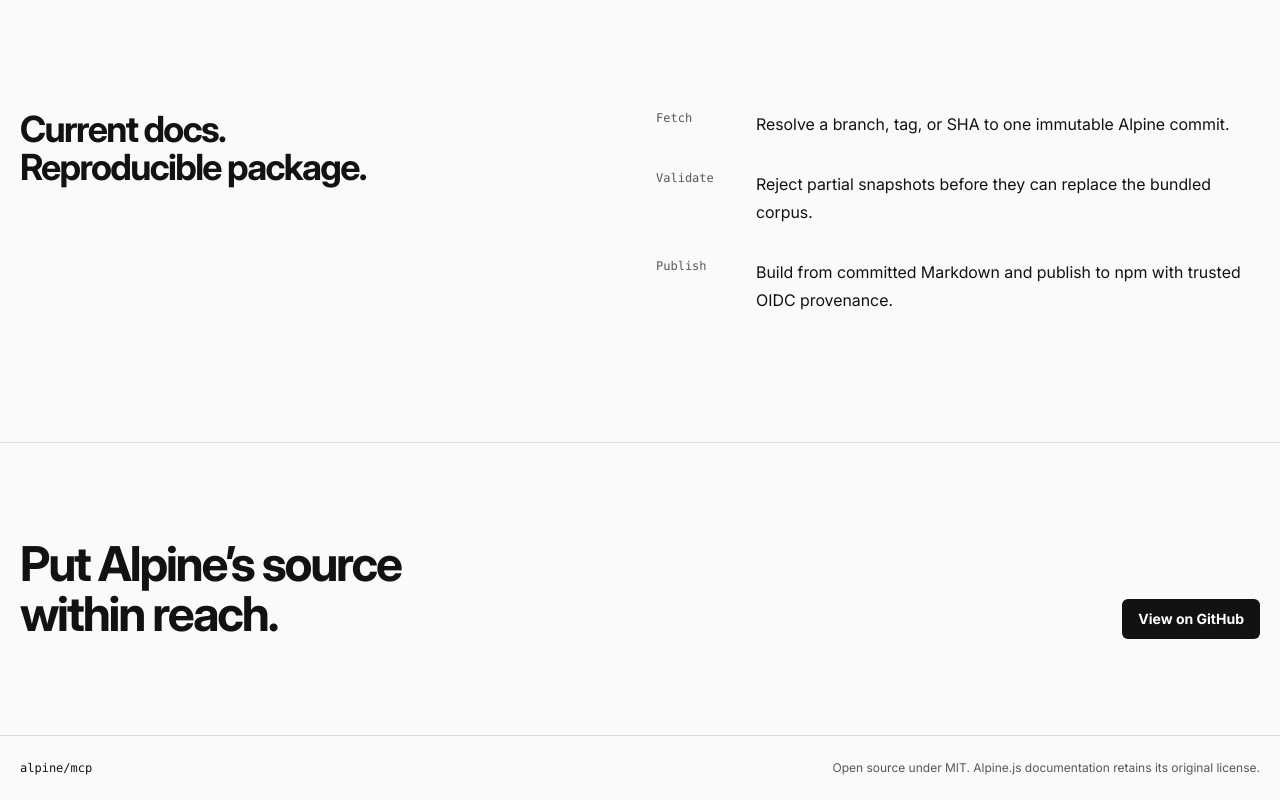
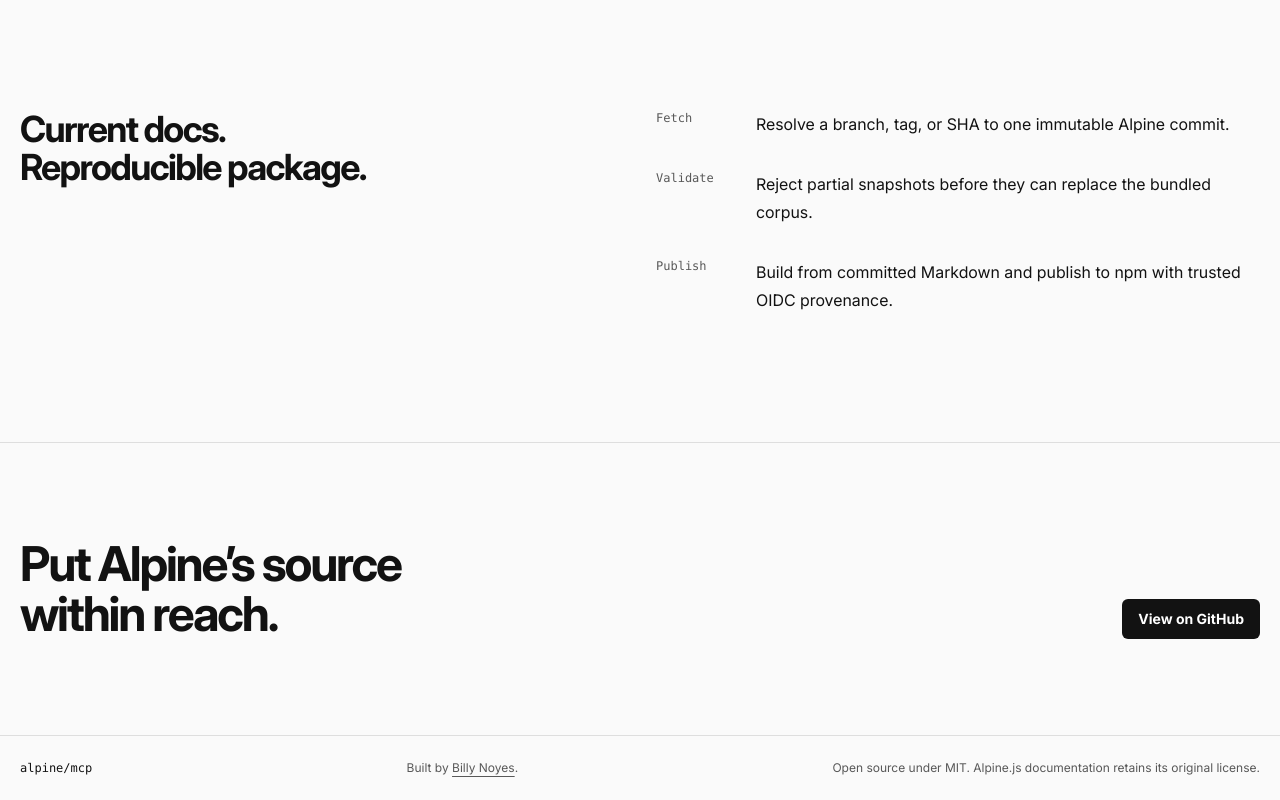
Before and after one commit to BillyNoyes/alpine-mcp, a website built with Vite: page site/index.html in a window 1280 px wide. Shown: the part 2390-3190 px from the top of the page. Built offline with nearby package versions, Linux system fonts and the light colour scheme.

Commit message:
docs: link to Billy Noyes in site footer
Assisted-By: devx/01a80b4a-afc0-4fff-ab03-cfaf238bf0d9

```diff
--- a/site/index.html
+++ b/site/index.html
@@ -289,6 +289,7 @@
     <footer class="border-t border-line dark:border-night-line">
       <div class="mx-auto flex w-full max-w-none flex-col gap-4 px-3 py-6 text-xs text-muted dark:text-night-muted md:flex-row md:items-center md:justify-between md:px-5">
         <span class="font-mono text-ink dark:text-white">alpine/mcp</span>
+        <span>Built by <a href="https://billynoyes.co.uk/" class="cursor-pointer underline underline-offset-4 hover:text-ink focus-visible:outline-2 focus-visible:outline-offset-4 dark:hover:text-white">Billy Noyes</a>.</span>
         <span>Open source under MIT. Alpine.js documentation retains its original license.</span>
       </div>
     </footer>
```
